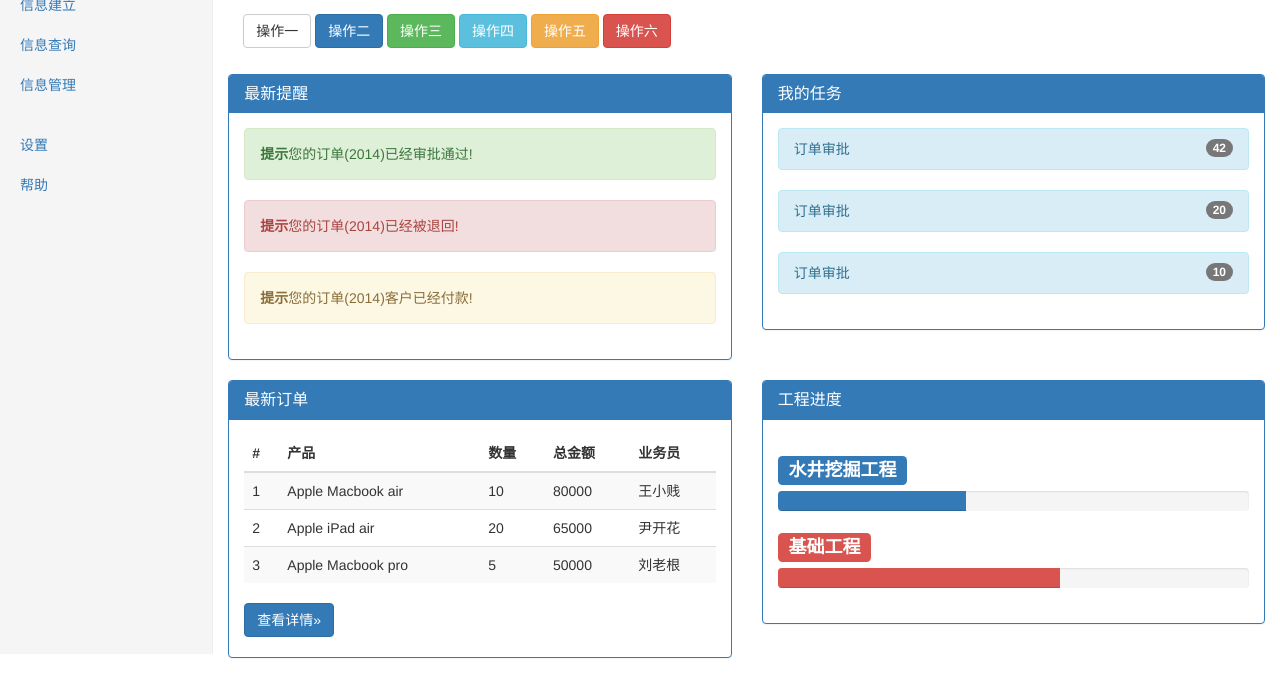
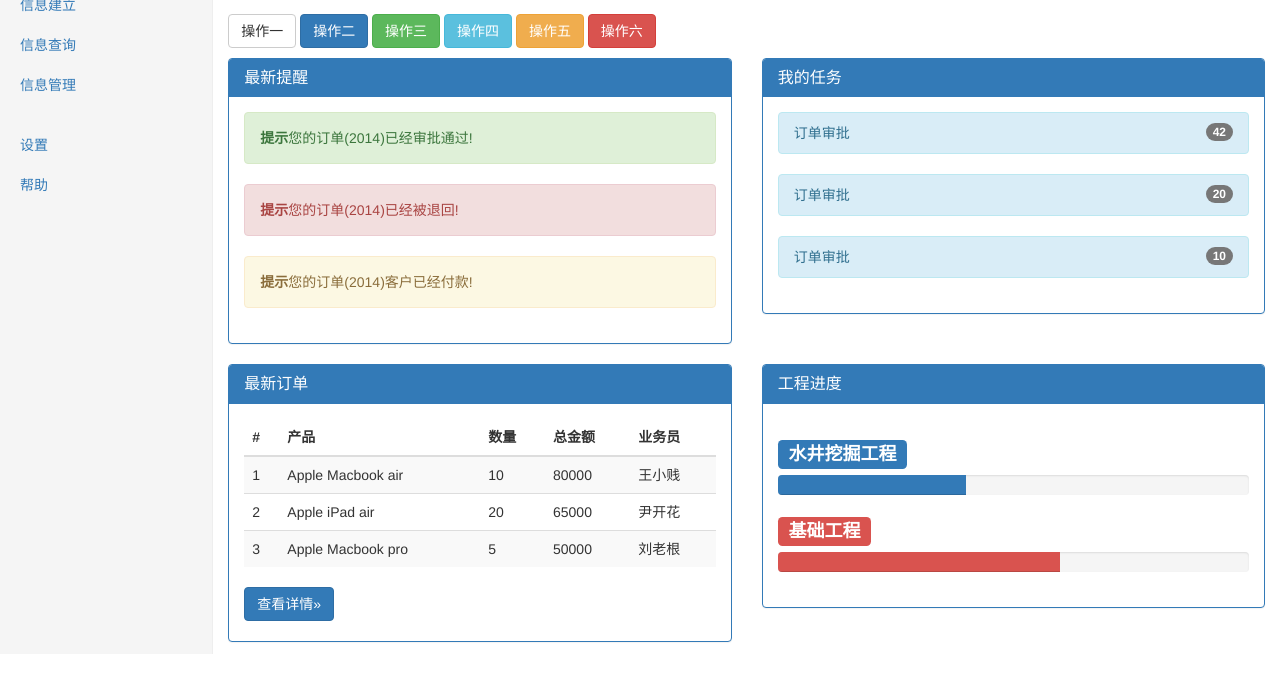
Before and after one commit to lkx759906275/exam, a plain HTML site: page index.html in a window 1280 px wide. Shown: the part 146-844 px from the top of the page. Drawn offline with nearby package versions, Linux system fonts and the light colour scheme.

Commit message:
估计是最的期末的了

```diff
--- a/index.html
+++ b/index.html
@@ -32,6 +32,9 @@
 
             color: #fff;
             background-color: #428bca;
+     }
+     .top-top{
+     	margin-bottom: 10px;
      }
     </style>
   </head>
@@ -102,7 +105,7 @@
         </div>
         <div class="col-sm-9 col-sm-offset-3 col-md-10 col-md-offset-2 main">
           <h1 class="page-header">管理控制台</h1>
-
+          <div class="row top-top">
 	          <div class="col-md-12 col-xs-12 col-sm-12">
 	            <button type="button" class="btn btn-default">操作一</button>
 	            <button type="button" class="btn btn-primary">操作二</button>
@@ -111,9 +114,9 @@
 	            <button type="button" class="btn btn-warning">操作五</button>
 	            <button type="button" class="btn btn-danger">操作六</button>
 	          </div>
-          <br>
-          <br>
-          <br>
+          </div>
+
+
           <div class="row">
               <div class="col-md-6 col-sm-12 col-xs-12">
                 <div class="panel panel-primary">
@@ -228,7 +231,7 @@
     <!-- Bootstrap core JavaScript
     ================================================== -->
     <!-- Placed at the end of the document so the pages load faster -->
-    <script src="http://cdn.bootcss.com/jquery/1.11.1/jquery.min.js"></script>
+    <script src="js/jquery.min1.js"></script>
     <script src="js/bootstrap.min.js"></script>
     <script src="js/docs.min.js"></script>
     <!-- IE10 viewport hack for Surface/desktop Windows 8 bug -->
```
Lines whose indentation alone changed are shown as unchanged.
